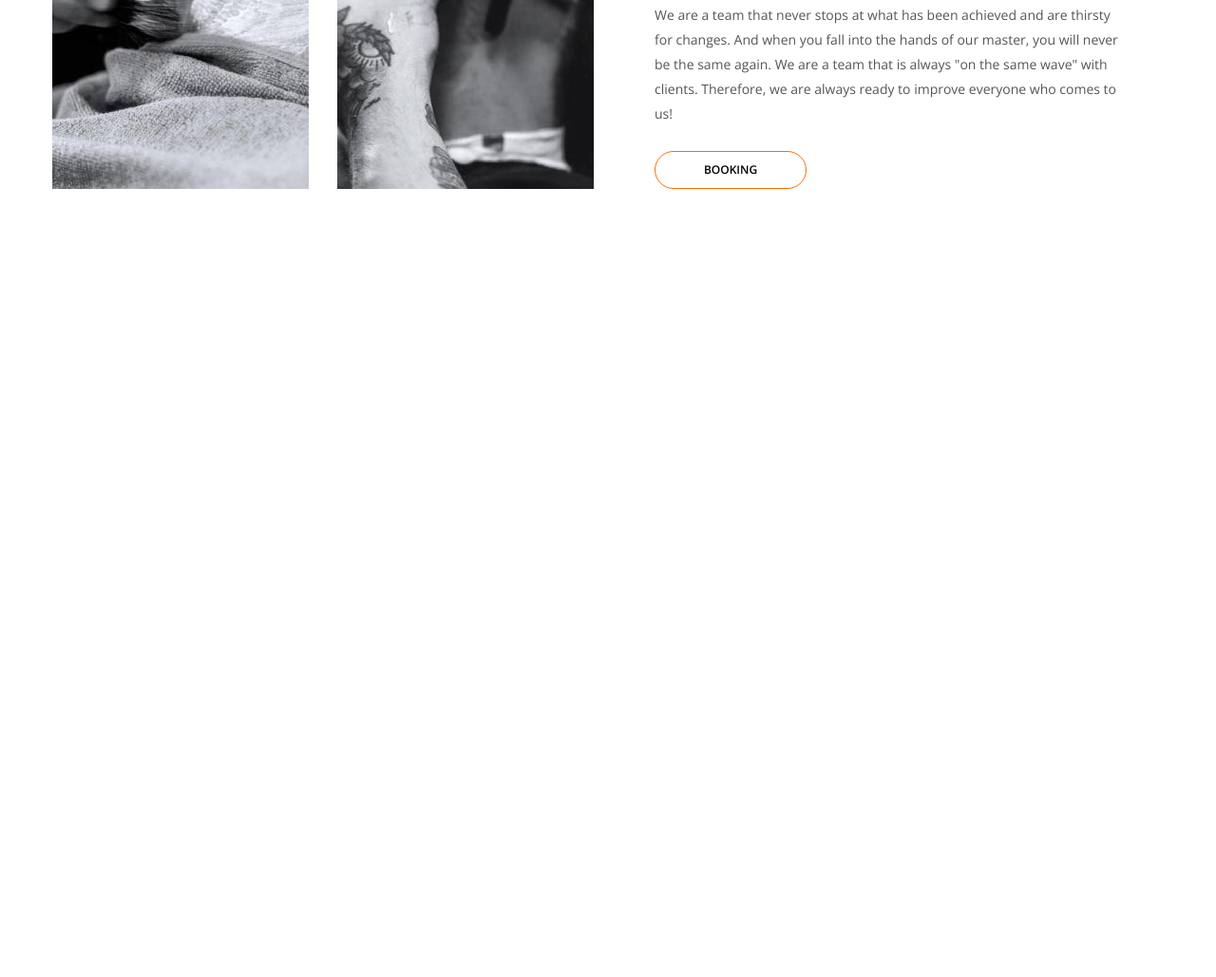
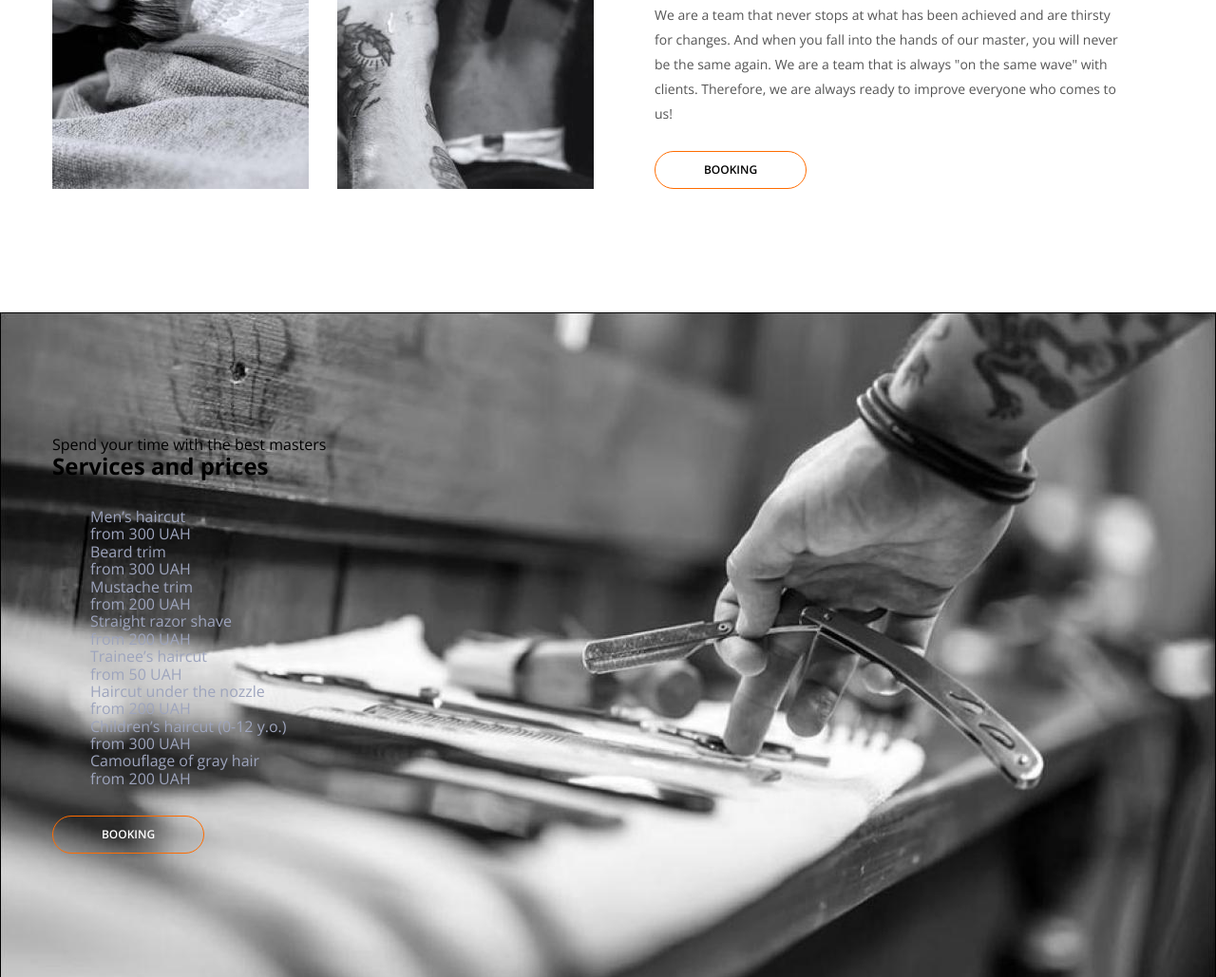
Before and after one commit to serheihimself/barbershop, a plain HTML site: page index.html in a window 1280 px wide. Shown: the part 1056-2085 px from the top of the page at 95% size. Before the commit the page ends 1385 px from the top, so only its background shows below. Drawn offline with nearby package versions, Linux system fonts and the light colour scheme.

Commit message:
price section commit

```diff
--- a/index.html
+++ b/index.html
@@ -94,6 +94,47 @@
           </div>
         </div>
       </section>
+      <section class="price__section section">
+        <div class="container">
+          <p>Spend your time with the best masters</p>
+          <h2>Services and prices</h2>
+          <ul class="price__section_list">
+            <li>
+              <p>Men’s haircut</p>
+              <p>from 300 UAH</p>
+            </li>
+            <li>
+              <p>Beard trim</p>
+              <p>from 300 UAH</p>
+            </li>
+            <li>
+              <p>Mustache trim</p>
+              <p>from 200 UAH</p>
+            </li>
+            <li>
+              <p>Straight razor shave</p>
+              <p>from 200 UAH</p>
+            </li>
+            <li>
+              <p>Trainee’s haircut</p>
+              <p>from 50 UAH</p>
+            </li>
+            <li>
+              <p>Haircut under the nozzle</p>
+              <p>from 200 UAH</p>
+            </li>
+            <li>
+              <p>Children’s haircut (0-12 y.o.)</p>
+              <p>from 300 UAH</p>
+            </li>
+            <li>
+              <p>Camouflage of gray hair</p>
+              <p>from 200 UAH</p>
+            </li>
+          </ul>
+          <button class="button dark__theme_btn" type="button">Booking</button>
+        </div>
+      </section>
     </main>
   </body>
 </html>
--- a/sass/base/_basestyles.scss
+++ b/sass/base/_basestyles.scss
@@ -64,3 +64,6 @@ body {
     background-color: var(--accent-color);
   }
 }
+.dark__theme_btn {
+  color: var(--secondary-text-color-theme-dark);
+}
--- a/sass/components/_header.scss
+++ b/sass/components/_header.scss
@@ -26,6 +26,3 @@
   align-items: center;
   gap: 40px;
 }
-.dark__theme_btn {
-  color: var(--secondary-text-color-theme-dark);
-}
--- a/sass/components/_main.scss
+++ b/sass/components/_main.scss
@@ -119,3 +119,16 @@
   font-weight: 400;
   line-height: 26px;
 }
+.price__section {
+  background-image: url("../images/prices.jpg");
+  background-size: cover;
+  background-repeat: no-repeat;
+  width: 100%;
+}
+.price__section_list {
+  display: flex;
+  flex-direction: column;
+  flex-wrap: wrap;
+  padding: 30px 40px;
+  color: var(--primary-text-color-theme-dark);
+}
```
Also changed, not shown: css/main.css, css/main.min.css, images/prices.jpg (added), 2 other files.
